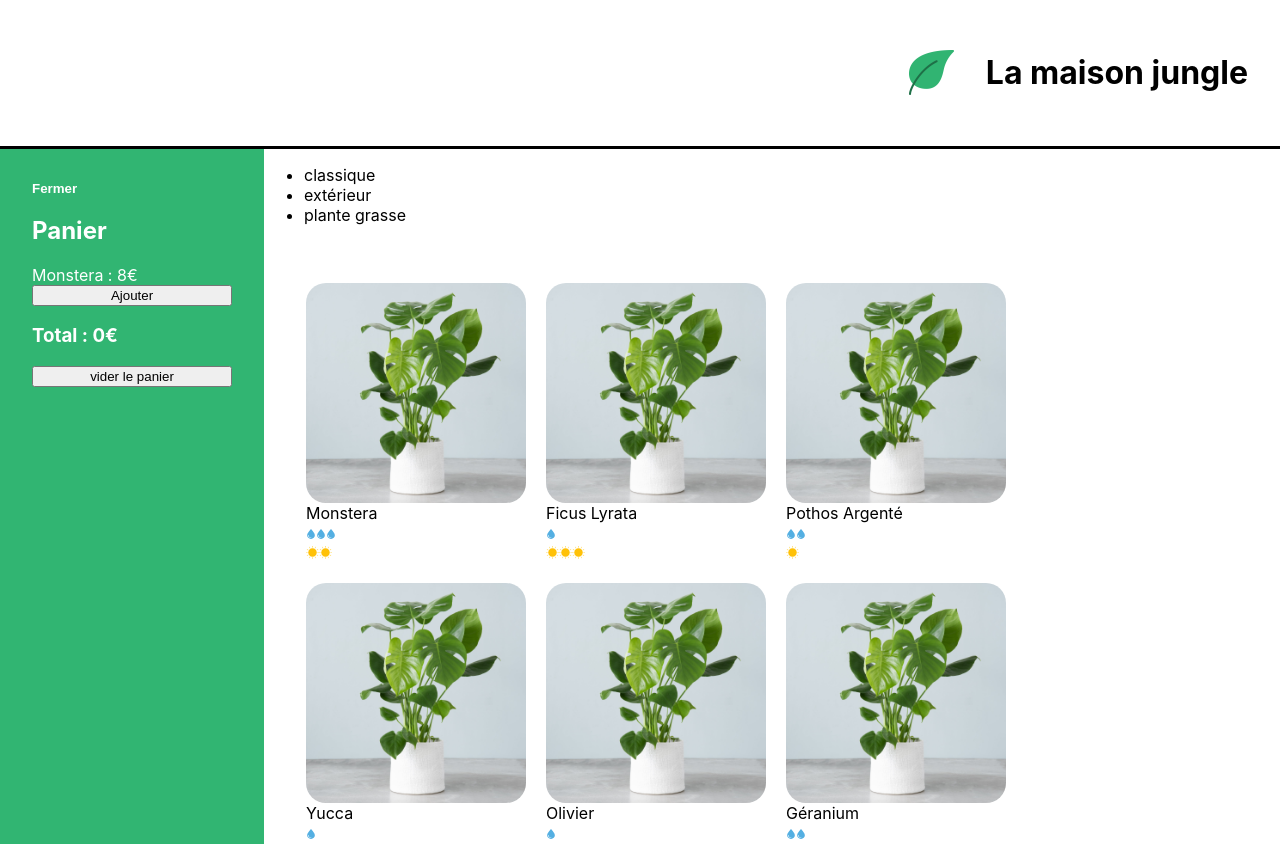
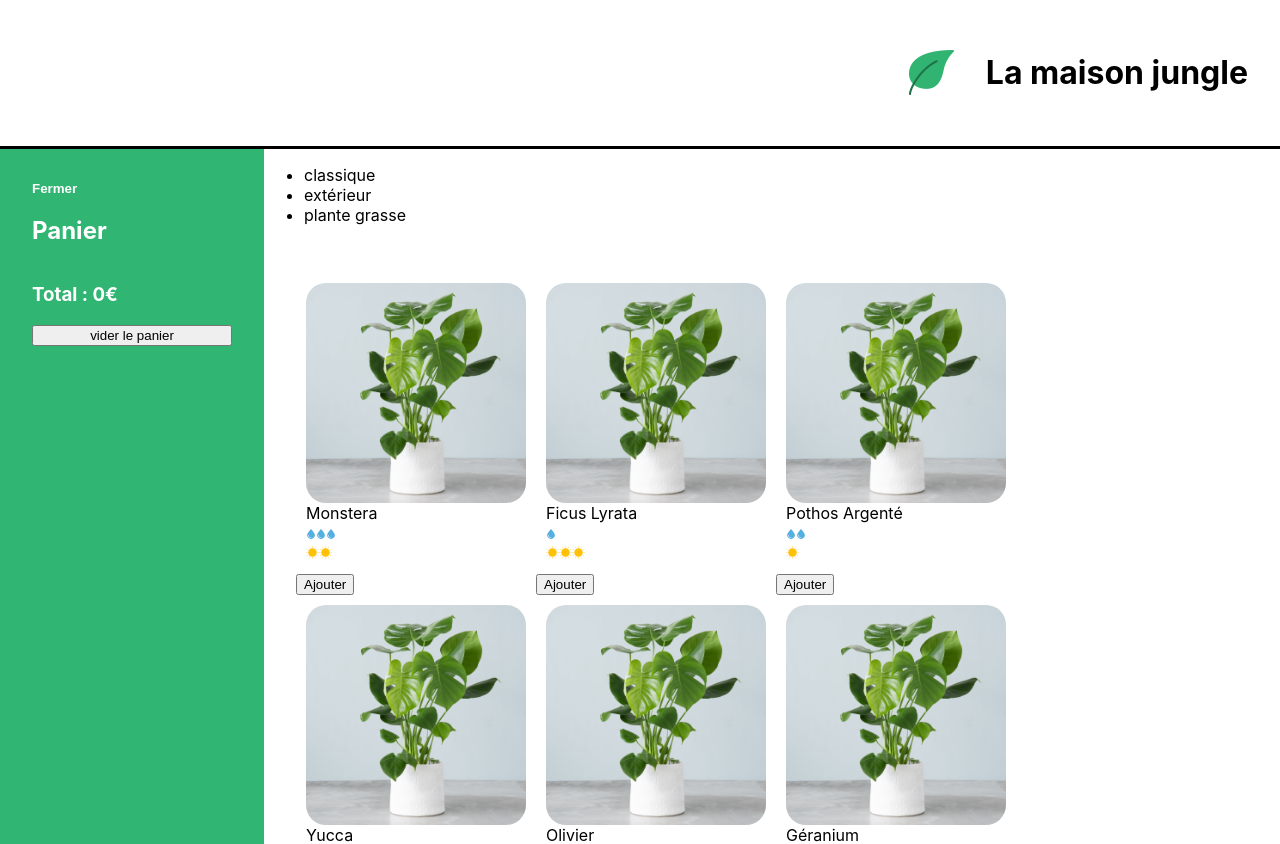
Before and after one commit to Toure2019/la-maison-jungle, a React (Create React App) app: page / in a window 1280 px wide. Shown: the top 844 px of the page. Built offline with nearby package versions, Linux system fonts and the light colour scheme.

Commit message:
commit 7: Partagez votre state entre différents composants

```diff
--- a/src/components/App.js
+++ b/src/components/App.js
@@ -1,11 +1,13 @@
-import Banner from './Banner'
-import logo from '../assets/logo.png'
-import Cart from './Cart'
-import Footer from './Footer'
-import ShoppingList from './ShoppingList'
-import '../styles/Layout.css'
+import Banner from './Banner';
+import logo from '../assets/logo.png';
+import Cart from './Cart';
+import Footer from './Footer';
+import ShoppingList from './ShoppingList';
+import '../styles/Layout.css';
+import { useState } from 'react';
 
 function App() {
+	const [cart, updateCart] = useState([]);
 	return (
 		<div>
 			<Banner>
@@ -13,12 +15,12 @@
 				<h1 className='lmj-title'>La maison jungle</h1>
 			</Banner>
 			<div className='lmj-layout-inner'>
-				<Cart />
-				<ShoppingList />
+				<Cart cart={cart} updateCart={updateCart} />
+				<ShoppingList cart={cart} updateCart={updateCart} />
 			</div>
 			<Footer />
 		</div>
 	)
 }
 
-export default App
+export default App;
--- a/src/components/Cart.js
+++ b/src/components/Cart.js
@@ -1,10 +1,12 @@
 import { useState } from 'react'
 import '../styles/Cart.css'
 
-function Cart() {
-	const monsteraPrice = 8
-	const [cart, updateCart] = useState(0)
+// SideBar Gauche
+function Cart({cart, updateCart}) {
+	// const monsteraPrice = 8
+	// const [cart, updateCart] = useState(0)
 	const [isOpen, setIsOpen] = useState(true)
+	const total = cart.reduce((acc, plantType) => acc + plantType.amount * plantType.price, 0);
 
 	return isOpen ? (
 		<div className='lmj-cart'>
@@ -15,10 +17,17 @@
 				Fermer
 			</button>
 			<h2>Panier</h2>
-			<div>Monstera : {monsteraPrice}€</div>
-			<button onClick={() => updateCart(cart + 1)}>Ajouter</button>
-			<h3>Total : {monsteraPrice * cart}€</h3>
-			<button onClick={() => updateCart(0)}>vider le panier</button>
+
+			{ cart.map(({name, price, amount}, index) => (
+				<div key={`${name}-${index}`}>
+					{name}  {price} x {amount}
+				</div>
+			))}
+
+			{/* <div>Monstera : {monsteraPrice}€</div> */}
+			{/* <button onClick={() => updateCart(cart + 1)}>Ajouter</button> */}
+			<h3>Total : {total}€</h3>
+			<button onClick={() => updateCart([])}>vider le panier</button>
 		</div>
 	) : (
 		<div className='lmj-cart-closed'>
--- a/src/components/ShoppingList.js
+++ b/src/components/ShoppingList.js
@@ -2,13 +2,28 @@
 import PlantItem from './PlantItem'
 import '../styles/ShoppingList.css'
 
-function ShoppingList() {
+function ShoppingList({cart, updateCart}) {
     // Recupère les nom unique des éléments du tableau (SELECT DISTINCT category)
 	const categories = plantList.reduce(
 		(acc, plant) =>
 			acc.includes(plant.category) ? acc : acc.concat(plant.category),
 		[]
 	)
+
+	function addToCart(name, price) {
+		const currentPlantAdded = cart.find((plant) => plant.name === name);
+		if (currentPlantAdded) {
+			const cartFilteredCurrentPlant = cart.filter(
+				(plant) => plant.name !== name
+			)
+			updateCart([
+				...cartFilteredCurrentPlant,
+				{name, price, amount: currentPlantAdded.amount + 1}
+			])
+		} else {
+			updateCart([...cart, {name, price, amount: 1}])
+		}
+	}
 
 	return (
 		<div className='lmj-shopping-list'>
@@ -18,14 +33,11 @@
 				))}
 			</ul>
 			<ul className='lmj-plant-list'>
-				{plantList.map(({ id, cover, name, water, light }) => (
-					<PlantItem
-						key={id}
-						cover={cover}
-						name={name}
-						water={water}
-						light={light}
-					/>
+				{plantList.map(({ id, cover, name, water, light, price }) => (
+					<div key={id}>
+						<PlantItem cover={cover} name={name} water={water} light={light} />
+						<button onClick={() => addToCart(name, price)}>Ajouter</button>
+					</div>
 				))}
 			</ul>
 		</div>
--- a/src/datas/plantList.js
+++ b/src/datas/plantList.js
@@ -8,7 +8,8 @@
 		isBestSale: true,
 		light: 2,
 		water: 3,
-		cover: monstera
+		cover: monstera,
+		price: 15
 	},
 	{
 		name: 'ficus lyrata',
@@ -16,7 +17,8 @@
 		id: '2ab',
 		light: 3,
 		water: 1,
-		cover: monstera
+		cover: monstera,
+		price: 16
 	},
 	{
 		name: 'pothos argenté',
@@ -24,7 +26,8 @@
 		id: '3sd',
 		light: 1,
 		water: 2,
-		cover: monstera
+		cover: monstera,
+		price: 17
 	},
 	{
 		name: 'yucca',
@@ -32,7 +35,8 @@
 		id: '4kk',
 		light: 3,
 		water: 1,
-		cover: monstera
+		cover: monstera,
+		price: 18
 	},
 	{
 		name: 'olivier',
@@ -40,7 +44,8 @@
 		id: '5pl',
 		light: 3,
 		water: 1,
-		cover: monstera
+		cover: monstera,
+		price: 19
 	},
 	{
 		name: 'géranium',
@@ -48,7 +53,8 @@
 		id: '6uo',
 		light: 2,
 		water: 2,
-		cover: monstera
+		cover: monstera,
+		price: 20
 	},
 	{
 		name: 'basilique',
@@ -57,7 +63,8 @@
 		isBestSale: true,
 		light: 2,
 		water: 3,
-		cover: monstera
+		cover: monstera,
+		price: 21
 	},
 	{
 		name: 'aloe',
@@ -65,7 +72,8 @@
 		id: '8fp',
 		light: 2,
 		water: 1,
-		cover: monstera
+		cover: monstera,
+		price: 22
 	},
 	{
 		name: 'succulente',
@@ -73,6 +81,7 @@
 		id: '9vn',
 		light: 2,
 		water: 1,
-		cover: monstera
+		cover: monstera,
+		price: 23
 	}
 ]
```
